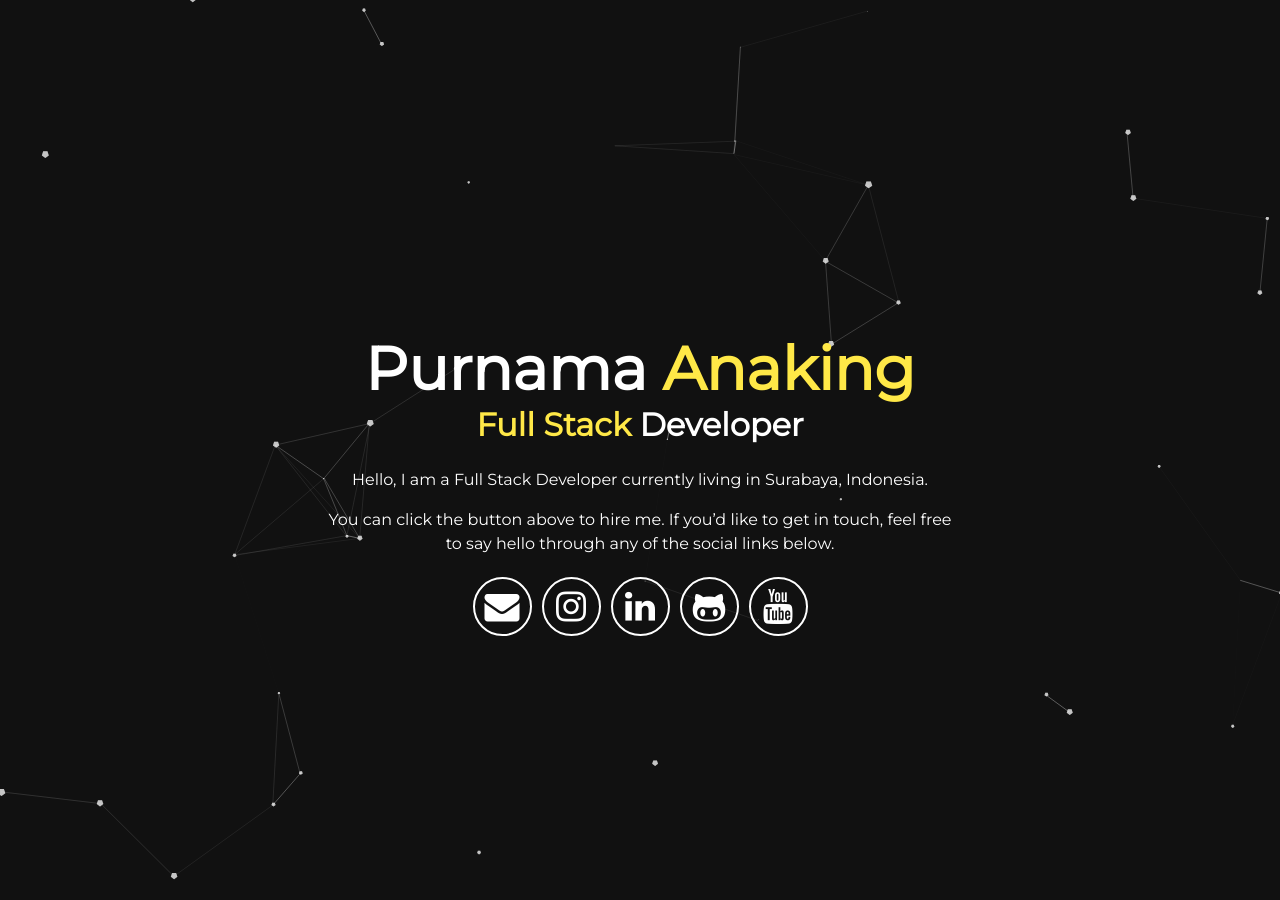
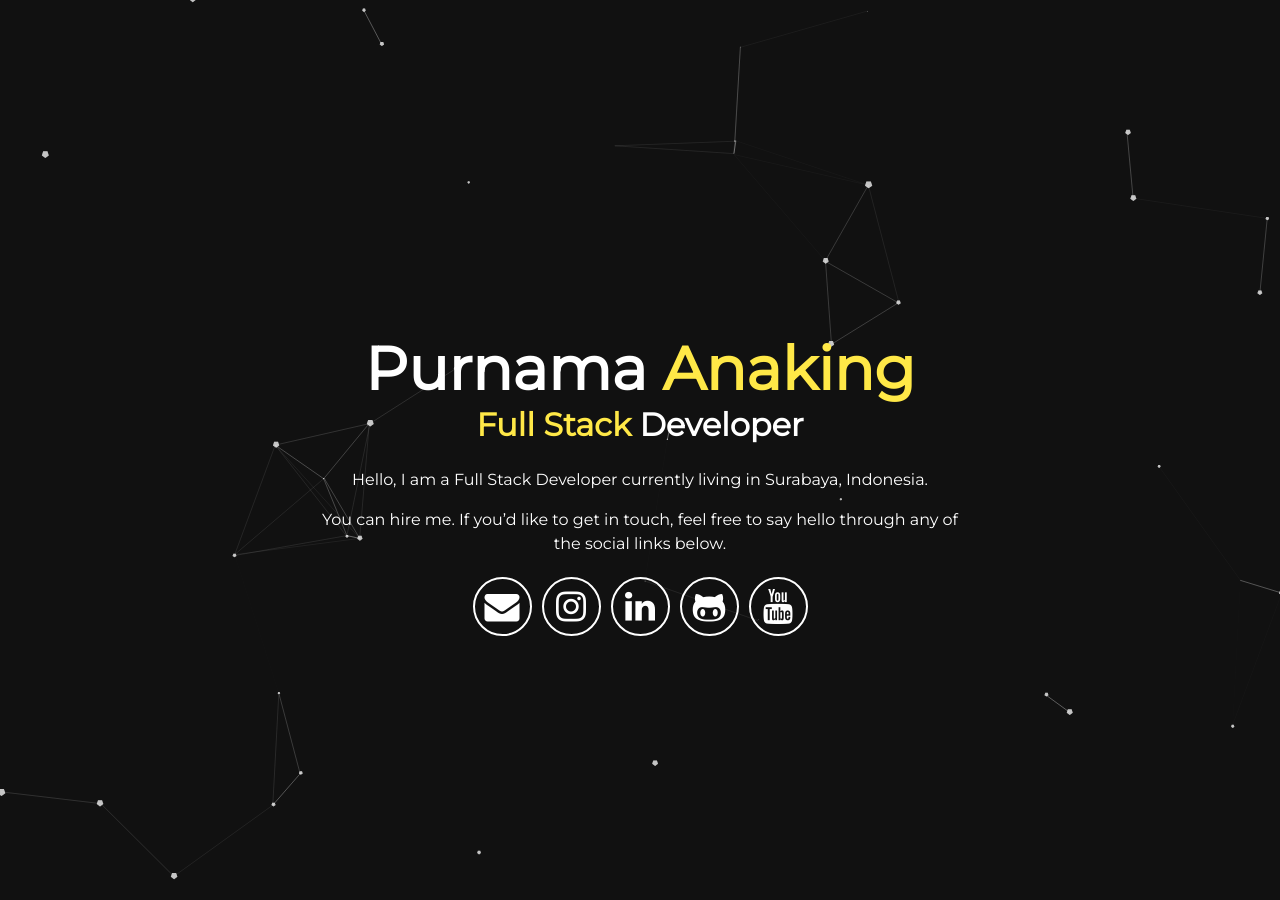
Before and after one commit to purnamaanaking/purnamaanaking-jekyll.github.io, a Jekyll site: the page built from index.html, in a window 1280 px wide. Built offline with Jekyll 4.4.1, drawn with Linux system fonts in a browser that asks for light colours.

Commit message:
edit header

```diff
--- a/_includes/header.html
+++ b/_includes/header.html
@@ -6,7 +6,7 @@
       </h1>
       <div>
         <p>Hello, I am a Full Stack Developer currently living in Surabaya, Indonesia.</p>
-        <p>You can click the button above to hire me. If you’d like to get in touch, feel free to say hello through any of the social links below.</p>
+        <p>You can hire me. If you’d like to get in touch, feel free to say hello through any of the social links below.</p>
       </div>
       <div class="header-icons">
         <a aria-label="Send email" href="mailto:purnama.anaking@gmail.com"><i class="icon fa fa-envelope"></i></a>
```
